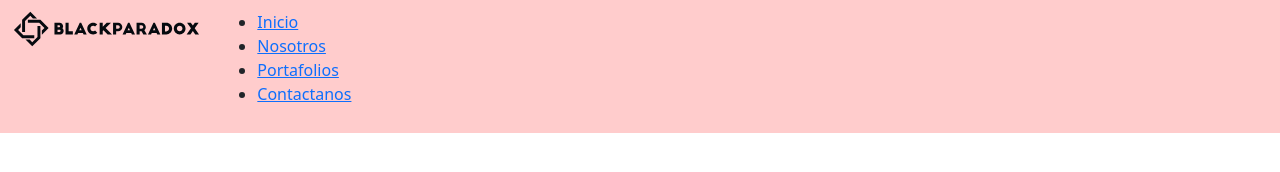
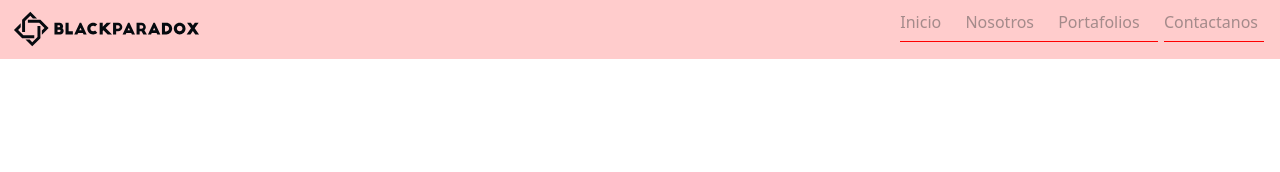
Before and after one commit to ovillalt/html5Saas, a plain HTML site: page index.html in a window 1280 px wide. Drawn offline with nearby package versions, Linux system fonts and the light colour scheme.

Commit message:
Cambios al NAV en el CSS

```diff
--- a/css/main.sass
+++ b/css/main.sass
@@ -29,7 +29,7 @@ p
 .pad_100
     padding: 100px 0px
 .center
-    text-aling: center
+    text-align: center
     margin: 0px auto
 
 
@@ -44,3 +44,30 @@ nav
     border-bottom: 1px solid transparent
     z-index: 100
     @extend .tSlow
+    .logo
+        img
+            width: 100%
+            @extend .tSlow
+ul
+    margin: 0px
+    padding: 0px
+    text-align: right
+    @extend .tSlow
+    //link-active:
+    li
+        display: inline-block
+        padding: 0px 10px
+        a
+            position: relative
+            text-decoration: none
+            font-size: 16px
+            color: $text
+            @extend .tSlow
+            &:before
+                content: ' '
+                position: absolute
+                top: 30px
+                width: 100px
+                background-color: red
+                height: 1px
+                @extend .tSlow
--- a/index.html
+++ b/index.html
@@ -39,7 +39,7 @@
                 <!-- Logotipo -->
                 <div class="col-lg-2">
                     <a href="#">
-                        <img src="images/logo.svg" alt="Logo blackparadox">
+                        <img src="images/logo.svg" class="logo" alt="Logo blackparadox">
                     </a>
                 </div>
                 <!-- Links de navegación -->
```
Also changed, not shown: css/main.css.
